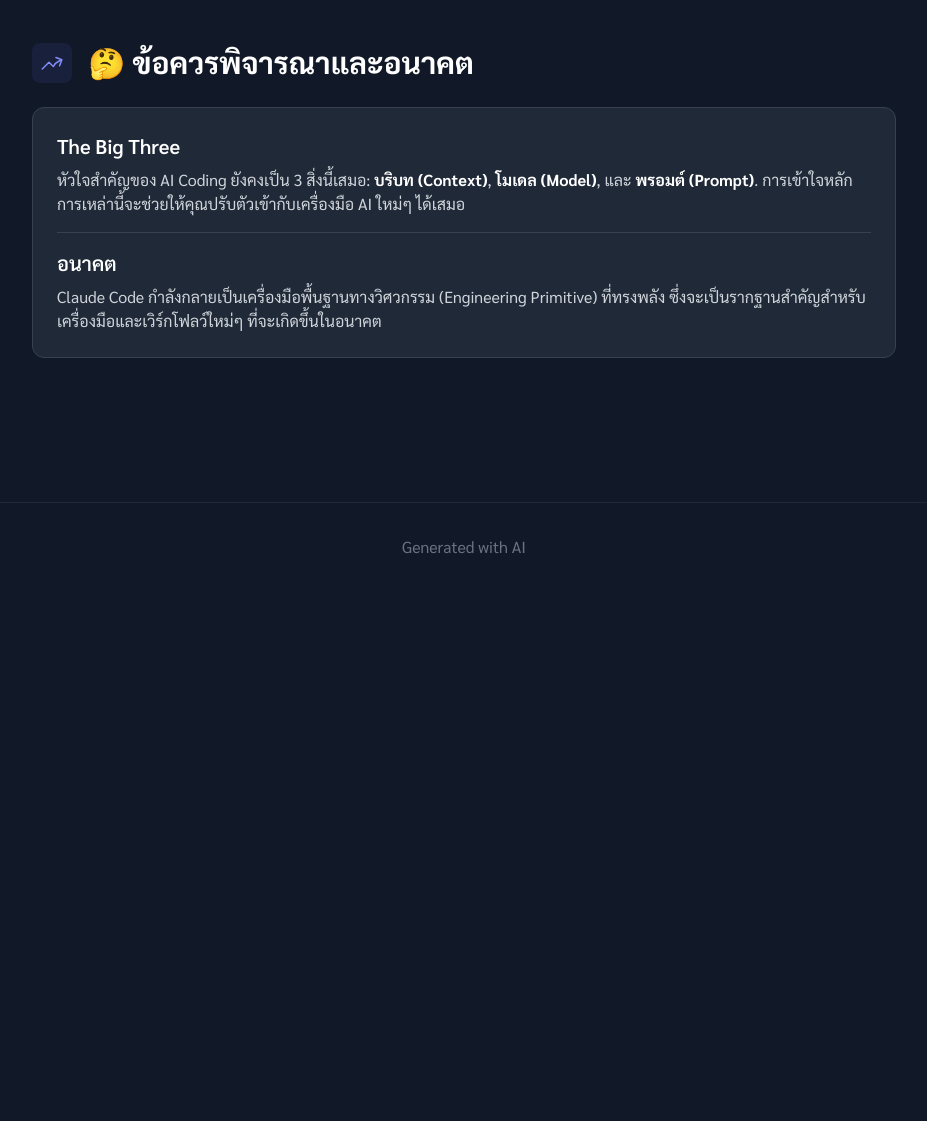
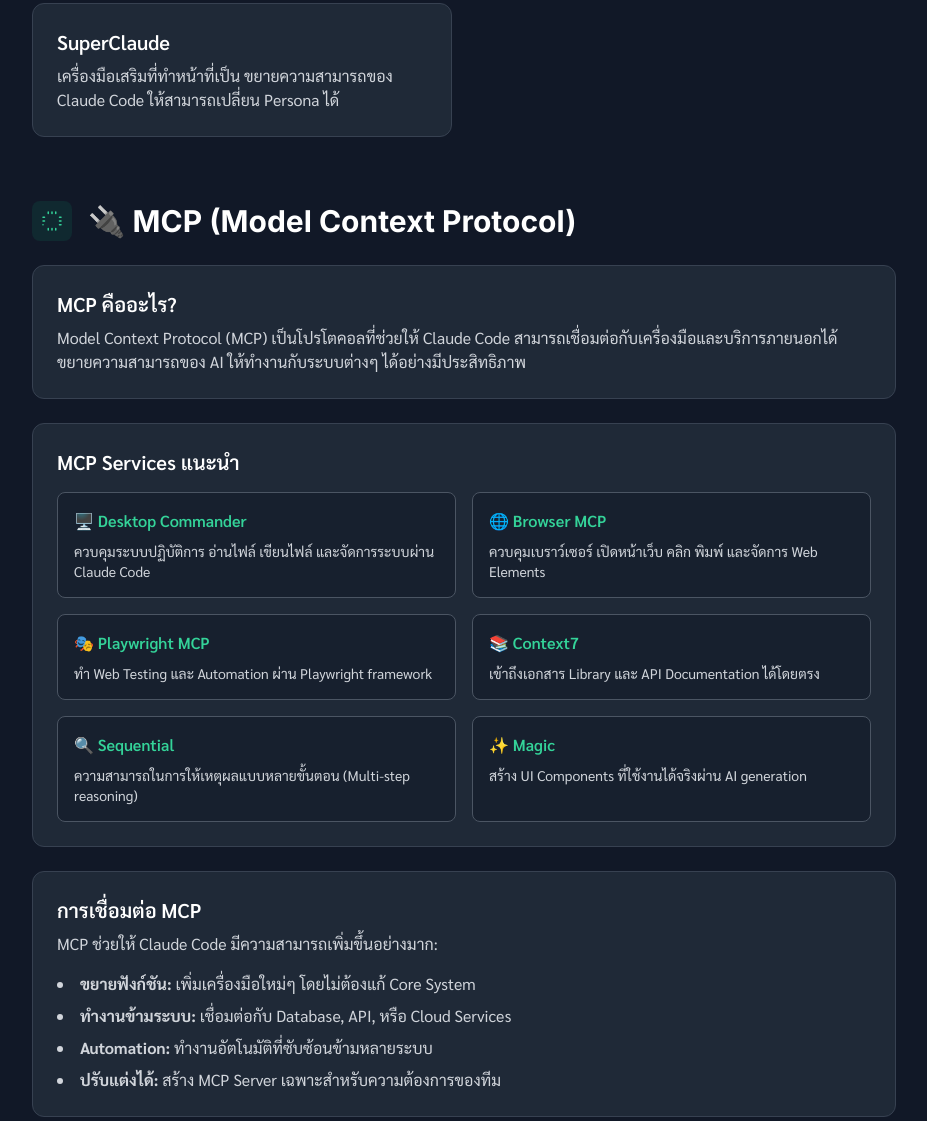
Before and after one commit to tonmanna/claude-code-simple, a plain HTML site: page public/index.html in a window 1280 px wide. Shown: the part 3724-4845 px from the top of the page, without its empty margins (176-1103 px from the left). Before the commit the page ends 4315 px from the top, so only its background shows below. Drawn offline with nearby package versions, Linux system fonts and the light colour scheme.

Commit message:
Add .gitignore for Netlify and update index.html with new content and sections

```diff
--- a/public/index.html
+++ b/public/index.html
@@ -266,8 +266,8 @@
             </div>
             <div class="grid md:grid-cols-2 gap-6">
                 <div class="card">
-                    <h3 class="text-xl font-semibold text-white mb-2">Claude Code UI</h3>
-                    <p>Web-based UI สำหรับ Claude Code ที่ช่วยให้คุณเข้าถึง Agent ได้จากทุกที่ผ่านเบราว์เซอร์
+                    <h3 class="text-xl font-semibold text-white mb-2">Claudia Claud Code UI</h3>
+                    <p>UI สำหรับ Claude Code ที่ช่วยให้คุณเข้าถึง Agent ได้จากทุกที่ผ่านเบราว์เซอร์
                         มาพร้อมหน้าตาที่ใช้งานง่ายทั้งบนเดสก์ท็อปและมือถือ</p>
                 </div>
                 <div class="card">
@@ -275,6 +275,77 @@
                     <p>เครื่องมือเสริมที่ทำหน้าที่เป็น Proxy ช่วยให้ Claude Code สามารถเรียกใช้ AI Model อื่นๆ ได้ เช่น
                         GPT-4, Gemini, หรือ Llama</p>
                 </div>
+                <div class="card">
+                    <h3 class="text-xl font-semibold text-white mb-2">SuperClaude</h3>
+                    <p>เครื่องมือเสริมที่ทำหน้าที่เป็น ขยายความสามารถของ Claude Code ให้สามารถเปลี่ยน Persona ได้</p>
+                </div>
+
+            </div>
+        </section>
+
+
+
+        <!-- Section 7: MCP -->
+        <section id="mcp">
+            <div class="flex items-center gap-4 mb-6">
+                <div class="bg-emerald-500/10 p-2 rounded-lg">
+                    <svg class="icon text-emerald-400" xmlns="http://www.w3.org/2000/svg" fill="none"
+                        viewBox="0 0 24 24" stroke="currentColor">
+                        <path stroke-linecap="round" stroke-linejoin="round"
+                            d="M8.25 3v1.5M4.5 8.25H3m18 0h-1.5M4.5 12H3m18 0h-1.5m-16.5 3.75H3m18 0h-1.5M8.25 19.5V21M12 3v1.5m0 15V21m3.75-18v1.5m0 15V21" />
+                    </svg>
+                </div>
+                <h2 class="text-3xl font-bold text-white section-title">🔌 MCP (Model Context Protocol)</h2>
+            </div>
+            <div class="space-y-6">
+                <div class="card">
+                    <h3 class="text-xl font-semibold text-white mb-2">MCP คืออะไร?</h3>
+                    <p>Model Context Protocol (MCP) เป็นโปรโตคอลที่ช่วยให้ Claude Code
+                        สามารถเชื่อมต่อกับเครื่องมือและบริการภายนอกได้
+                        ขยายความสามารถของ AI ให้ทำงานกับระบบต่างๆ ได้อย่างมีประสิทธิภาพ</p>
+                </div>
+
+                <div class="card">
+                    <h3 class="text-xl font-semibold text-white mb-2">MCP Services แนะนำ</h3>
+                    <div class="grid md:grid-cols-2 gap-4 mt-4">
+                        <div class="bg-gray-900/50 border border-gray-600 rounded-lg p-4">
+                            <h4 class="font-semibold text-emerald-400 mb-2">🖥️ Desktop Commander</h4>
+                            <p class="text-sm">ควบคุมระบบปฏิบัติการ อ่านไฟล์ เขียนไฟล์ และจัดการระบบผ่าน Claude Code</p>
+                        </div>
+                        <div class="bg-gray-900/50 border border-gray-600 rounded-lg p-4">
+                            <h4 class="font-semibold text-emerald-400 mb-2">🌐 Browser MCP</h4>
+                            <p class="text-sm">ควบคุมเบราว์เซอร์ เปิดหน้าเว็บ คลิก พิมพ์ และจัดการ Web Elements</p>
+                        </div>
+                        <div class="bg-gray-900/50 border border-gray-600 rounded-lg p-4">
+                            <h4 class="font-semibold text-emerald-400 mb-2">🎭 Playwright MCP</h4>
+                            <p class="text-sm">ทำ Web Testing และ Automation ผ่าน Playwright framework</p>
+                        </div>
+                        <div class="bg-gray-900/50 border border-gray-600 rounded-lg p-4">
+                            <h4 class="font-semibold text-emerald-400 mb-2">📚 Context7</h4>
+                            <p class="text-sm">เข้าถึงเอกสาร Library และ API Documentation ได้โดยตรง</p>
+                        </div>
+                        <div class="bg-gray-900/50 border border-gray-600 rounded-lg p-4">
+                            <h4 class="font-semibold text-emerald-400 mb-2">🔍 Sequential</h4>
+                            <p class="text-sm">ความสามารถในการให้เหตุผลแบบหลายขั้นตอน (Multi-step reasoning)</p>
+                        </div>
+                        <div class="bg-gray-900/50 border border-gray-600 rounded-lg p-4">
+                            <h4 class="font-semibold text-emerald-400 mb-2">✨ Magic</h4>
+                            <p class="text-sm">สร้าง UI Components ที่ใช้งานได้จริงผ่าน AI generation</p>
+                        </div>
+                    </div>
+                </div>
+
+                <div class="card">
+                    <h3 class="text-xl font-semibold text-white mb-2">การเชื่อมต่อ MCP</h3>
+                    <p class="mb-4">MCP ช่วยให้ Claude Code มีความสามารถเพิ่มขึ้นอย่างมาก:</p>
+                    <ul class="space-y-2 list-disc list-inside">
+                        <li><strong>ขยายฟังก์ชัน:</strong> เพิ่มเครื่องมือใหม่ๆ โดยไม่ต้องแก้ Core System</li>
+                        <li><strong>ทำงานข้ามระบบ:</strong> เชื่อมต่อกับ Database, API, หรือ Cloud Services</li>
+                        <li><strong>Automation:</strong> ทำงานอัตโนมัติที่ซับซ้อนข้ามหลายระบบ</li>
+                        <li><strong>ปรับแต่งได้:</strong> สร้าง MCP Server เฉพาะสำหรับความต้องการของทีม</li>
+                    </ul>
+                </div>
+
             </div>
         </section>
 
```
Also changed, not shown: 1 other file.
